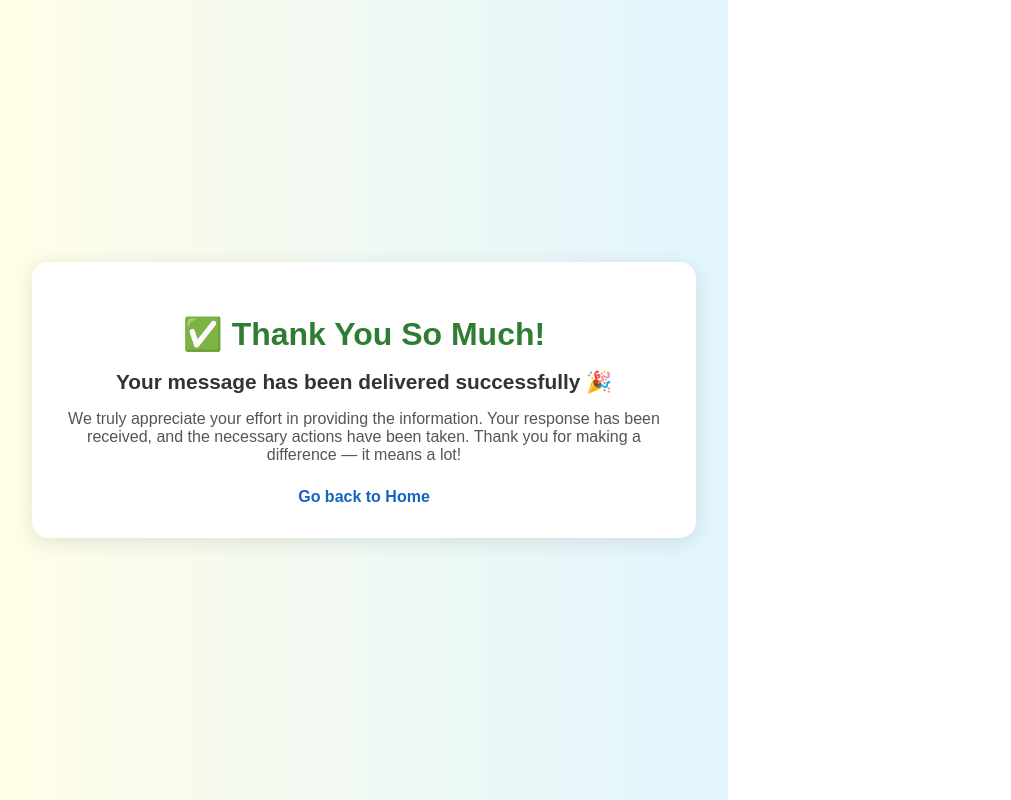
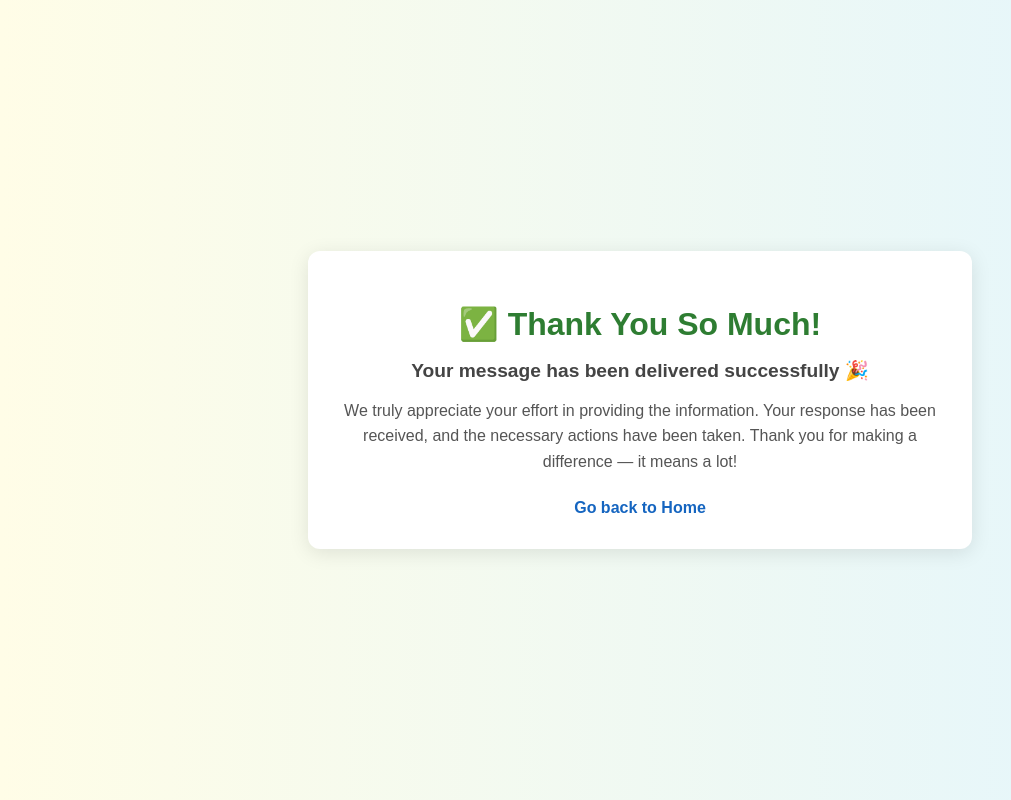
Before and after one commit to surya1604surya/Accident-Tracking, a Next.js app: page /success2 in a window 1280 px wide. Shown: the whole page, without its empty margins (0-1011 px from the left). Built offline with nearby package versions, Linux system fonts and the light colour scheme.

Commit message:
Update page.js

```diff
--- a/src/app/success2/page.js
+++ b/src/app/success2/page.js
@@ -1,15 +1,14 @@
 export default function SuccessPage() {
   return (
-    <div style={styles.container}>
+    <div style={styles.fullPage}>
       <div style={styles.card}>
         <h1 style={styles.heading}>✅ Thank You So Much!</h1>
         <h2 style={styles.subheading}>
           Your message has been delivered successfully 🎉
         </h2>
         <p style={styles.paragraph}>
-          We truly appreciate your effort in providing the information. Your
-          response has been received, and the necessary actions have been taken.
-          Thank you for making a difference — it means a lot!
+          We truly appreciate your effort in providing the information. Your response has been received,
+          and the necessary actions have been taken. Thank you for making a difference — it means a lot!
         </p>
         <a href="/" style={styles.link}>Go back to Home</a>
       </div>
@@ -18,42 +17,45 @@ export default function SuccessPage() {
 }
 
 const styles = {
-  container: {
-    minHeight: "100vh",
-    background: "linear-gradient(to right, #FFFDE7, #E1F5FE)", // soft yellow to blue
+  fullPage: {
+    height: "100vh",
+    width: "100vw",
+    background: "linear-gradient(to right, #FFFDE7, #E1F5FE)", // Light yellow to light blue
     display: "flex",
     justifyContent: "center",
     alignItems: "center",
-    padding: "2rem",
+    padding: "1rem",
     boxSizing: "border-box",
   },
   card: {
-    background: "#ffffff",
+    backgroundColor: "#ffffff",
     padding: "2rem",
-    borderRadius: "16px",
-    boxShadow: "0 4px 20px rgba(0, 0, 0, 0.1)",
+    borderRadius: "12px",
+    boxShadow: "0 4px 20px rgba(0,0,0,0.1)",
     textAlign: "center",
     maxWidth: "600px",
     width: "100%",
   },
   heading: {
+    color: "#2E7D32", // Green
     fontSize: "2rem",
-    color: "#2E7D32", // green success
     marginBottom: "1rem",
   },
   subheading: {
-    fontSize: "1.3rem",
-    color: "#333",
+    color: "#444",
+    fontSize: "1.2rem",
     marginBottom: "1rem",
   },
   paragraph: {
+    color: "#555",
     fontSize: "1rem",
-    color: "#555",
+    lineHeight: "1.6",
     marginBottom: "1.5rem",
   },
   link: {
     color: "#1565C0",
     textDecoration: "none",
     fontWeight: "bold",
+    fontSize: "1rem",
   },
 };
```
